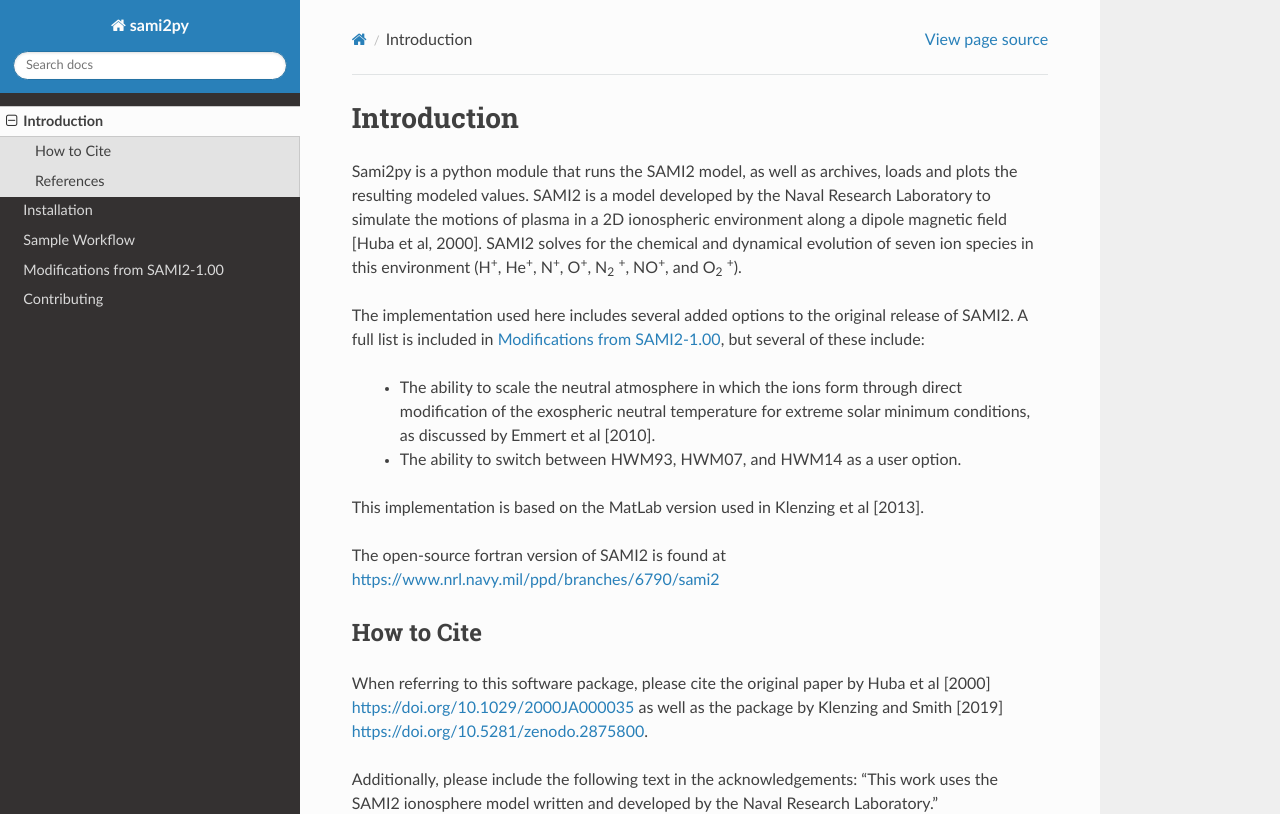
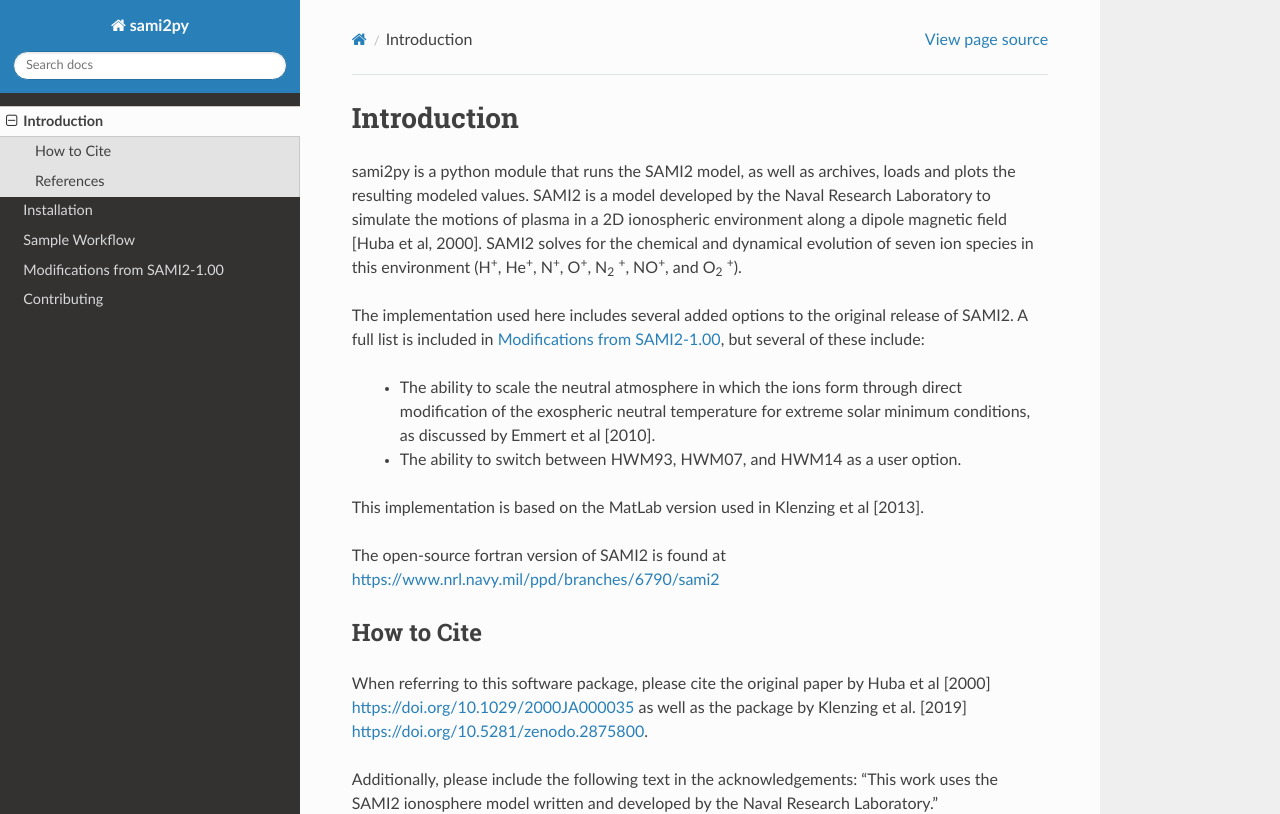
Before and after one commit to sami2py/sami2py, a Sphinx documentation site: the page built from docs/introduction.rst, in a window 1280 px wide and 1301 px high. Shown: the top 814 px of the window. Built offline with Sphinx 7.4.7 and the Read the Docs theme 2.0.0, drawn with Linux system fonts in a browser that asks for light colours; formulas are drawn with MathJax 3.

Commit message:
Apply suggestions from code review
Co-authored-by: Angeline Burrell <aburrell@users.noreply.github.com>

```diff
--- a/docs/introduction.rst
+++ b/docs/introduction.rst
@@ -6,7 +6,7 @@
 Introduction
 ============
 
-Sami2py is a python module that runs the SAMI2 model, as well as archives, loads
+sami2py is a python module that runs the SAMI2 model, as well as archives, loads
 and plots the resulting modeled values. SAMI2 is a model developed by the Naval
 Research Laboratory to simulate the motions of plasma in a 2D ionospheric
 environment along a dipole magnetic field [Huba et al, 2000].  SAMI2 solves for
@@ -33,7 +33,7 @@ How to Cite
 
 When referring to this software package, please cite the original paper by Huba
 et al [2000] https://doi.org/10.1029/2000JA000035 as well as the package by
-Klenzing and Smith [2019] https://doi.org/10.5281/zenodo.2875800.
+Klenzing et al. [2019] https://doi.org/10.5281/zenodo.2875800.
 
 Additionally, please include the following text in the acknowledgements: "This
 work uses the SAMI2 ionosphere model written and developed by the Naval Research
--- a/docs/requirements.txt
+++ b/docs/requirements.txt
@@ -1,3 +1,3 @@
-numpydoc
 ipython
 m2r2
+numpydoc
--- a/docs/sample_workflow.rst
+++ b/docs/sample_workflow.rst
@@ -41,7 +41,7 @@ Information about the run is stored as 'ModelRun.MetaData', which is a
 human-readable dictionary of the namelist.
 
 The MetaData can be accessed directly via the dictionary, or through the
-__repr__.  Typing
+``__repr__``.  Typing
 
 .. code:: python
 
```
Also changed, not shown: 1 other file.
